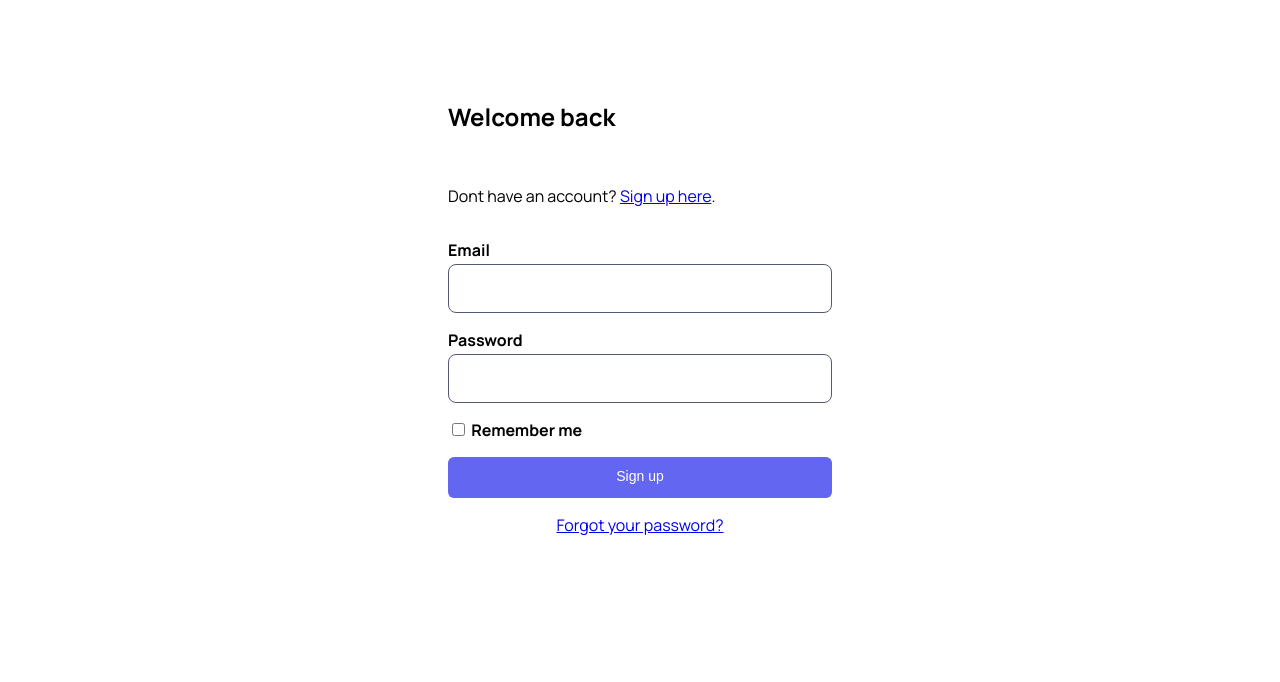
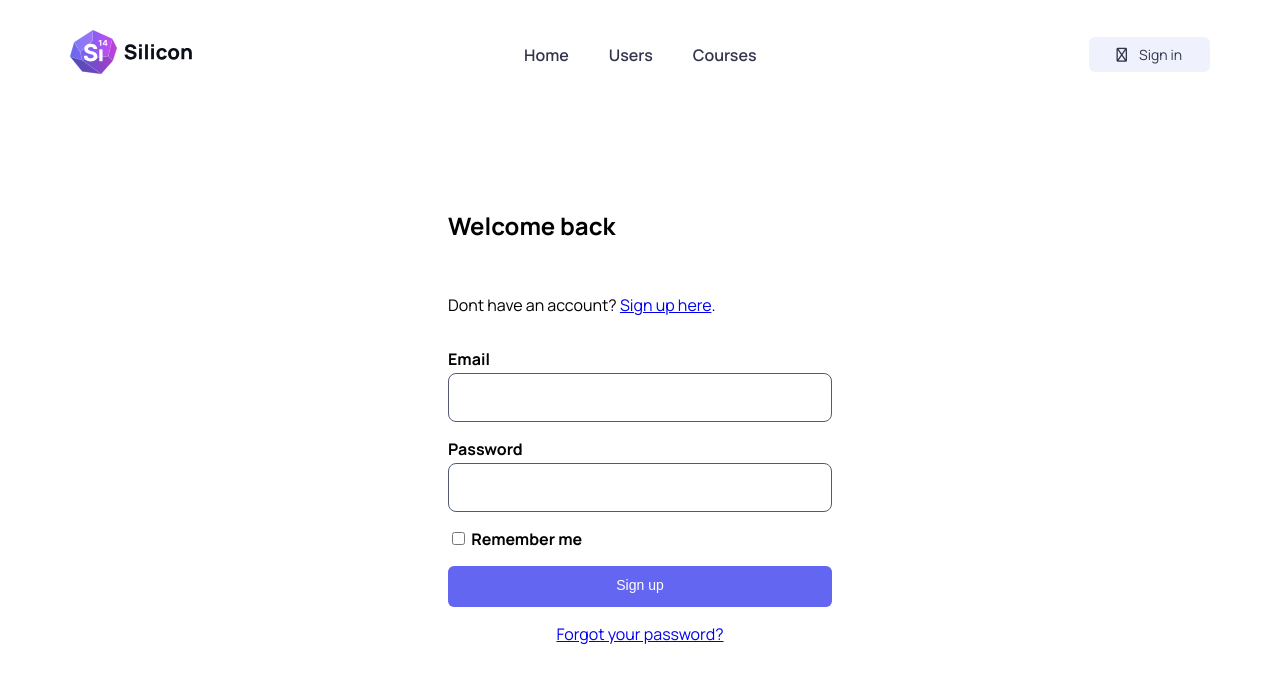
Before and after one commit to lokander-dyplin-win23-jsbackend/silicon-backoffice, a Next.js app: page /signin in a window 1280 px wide. Shown: the top 682 px of the page. Built offline with nearby package versions, Linux system fonts and the light colour scheme; no server answers.

Commit message:
header added

```diff
--- /dev/null
+++ b/app/components/header/Header.module.css
@@ -0,0 +1,49 @@
+.header {
+    padding: 15px 0;
+}
+.container {
+    padding: 15px 0;
+    display: grid;
+    align-items: center;
+    grid-template-columns: auto 1fr auto;
+    grid-template-areas:  "logo menu buttons";
+    gap: 40px;
+}
+
+.container #logo {
+    grid-area: logo;
+}
+
+.container #menu {
+    grid-area: menu;
+    display: none;
+}
+
+@media (min-width: 1200px) {
+    .container #menu {
+        display: block;
+    }
+}
+
+.container #menu .nav {
+    display: flex;
+    gap: 40px;
+    justify-content: center;
+}
+.container #menu .nav a {
+    display: block;
+    text-align: center;
+    text-decoration: none;
+    font-weight: 600;
+    color: var(--color-gray-800);
+    padding: 0;
+}
+.container #menu .nav a:hover {
+    color: var(--color-theme);
+}
+
+.container .accountButtons {
+    grid-area: buttons;
+    display: flex;
+    gap: 15px;
+}
--- a/app/components/header/Header.tsx
+++ b/app/components/header/Header.tsx
@@ -1,7 +1,51 @@
+import Link from "next/link";
+import styles from "./Header.module.css";
+import { cookies } from "next/headers";
+
 export default function Header() {
-    return (
-      <main>
+  const isSignedIn = cookies().get("Authorization");
+  return (
+    <header className={styles.header}>
+      <div className={`container ${styles.container}`}>
+        <Link id={styles.logo} href="/">
+          <img src="/images/Silicon-Logotype-Light-Mode.svg" alt="" />
+        </Link>
+        <div id={styles.menu}>
+          <nav className={styles.nav}>
+            <Link className="menu-link" href="/">
+              Home
+            </Link>
 
-      </main>
-    );
-  }
+              <Link className="menu-link" href="/">
+                Users
+              </Link>
+
+              {/* <Link className="menu-link" href="/">
+                Subscribers
+              </Link> */}
+
+            <Link className="menu-link" href="/courses">
+              Courses
+            </Link>
+          </nav>
+        </div>
+
+        <div className={styles.accountButtons}>
+          {isSignedIn ? (
+            <Link className="btn btn-theme" href="/signout">
+              <i className="fa-regular fa-user"></i>
+              <span>Sign out</span>
+            </Link>
+          ) : (
+            <>
+              <Link className="btn btn-gray" href="/signin">
+                <i className="fa-regular fa-right-to-bracket"></i>
+                <span>Sign in</span>
+              </Link>
+            </>
+          )}
+        </div>
+      </div>
+    </header>
+  );
+}
--- a/app/layout.tsx
+++ b/app/layout.tsx
@@ -1,5 +1,6 @@
 import type { Metadata } from "next";
 import "./globals.css";
+import Header from "./components/header/Header";
 
 export const metadata: Metadata = {
   title: "Silicon backoffice",
@@ -21,7 +22,11 @@ export default function RootLayout({
         />
       </head>
       <body>
-        <div className="wrapper">{children}</div>
+
+        <div className="wrapper">
+          <Header />
+          {children}
+          </div>
       </body>
     </html>
   );
```
Also changed, not shown: public/images/Silicon-Logotype-Light-Mode.svg (added).
